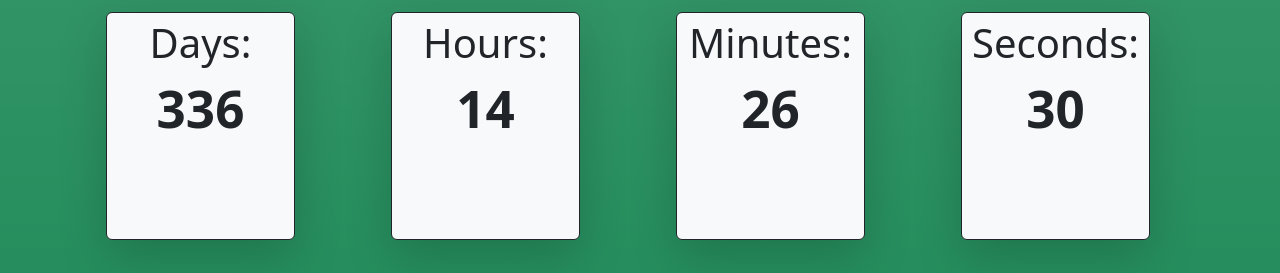
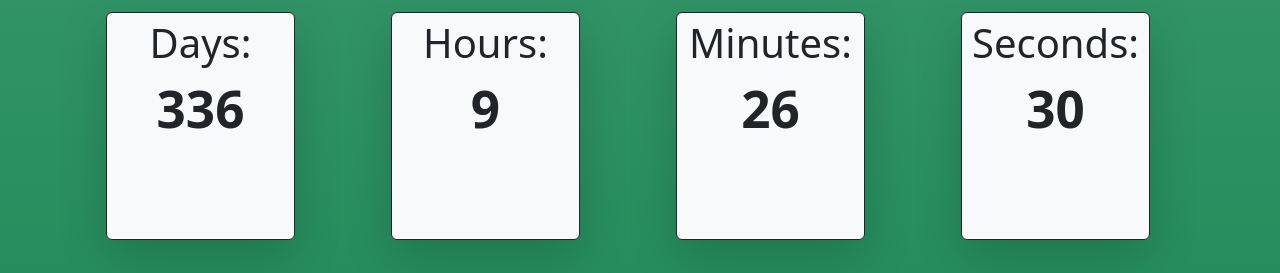
Before and after one commit to dbabusci/Colins-BDay-Countdown, a React (Vite) app: page / in a window 1280 px wide. Shown: the part 236-509 px from the top of the page. Built offline with nearby package versions, Linux system fonts and the light colour scheme.

Commit message:
Bandaid fix time being off because of UTC EST diff

```diff
--- a/src/Components/countdown.jsx
+++ b/src/Components/countdown.jsx
@@ -25,7 +25,7 @@ const CountdownTimer = () => {
         let currentDay = new Date();
         let totalSeconds = (change - currentDay) / 1000;
         setDays(Math.floor(totalSeconds / 86400));
-        setHours(Math.floor(totalSeconds / 2030400)); //gets different answer with hoursRemain
+        setHours(Math.floor(totalSeconds / 2030400) - 5); //5 hours off bc of timezone find better solution when bored
         setMinutes(Math.floor((totalSeconds % 3600) / 60));
         setSeconds(Math.floor(totalSeconds % 60));
         const interval = setInterval(() =>{
```
